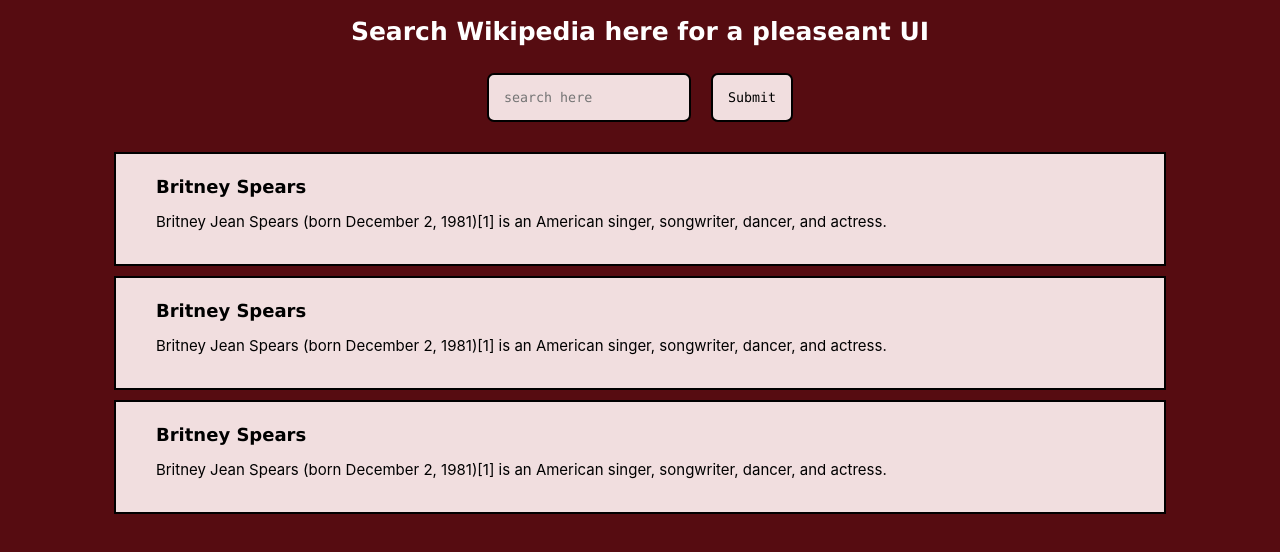
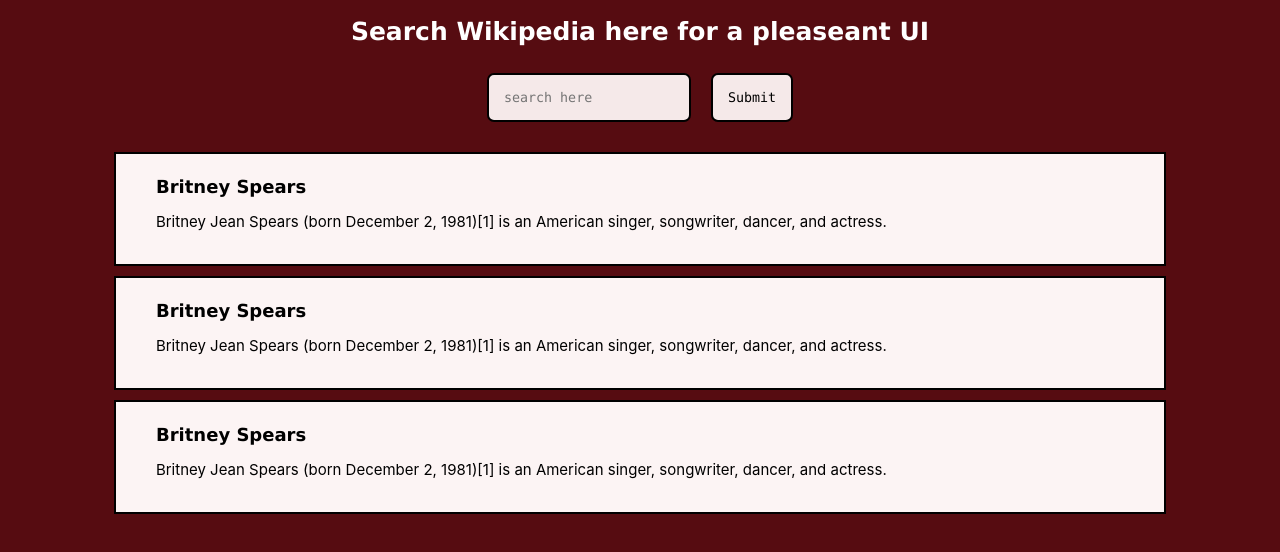
Before and after one commit to unachoza/Pretty-Wikipedia, a React (Create React App) app: page / in a window 1280 px wide. Shown: the top 552 px of the page. Built offline with nearby package versions, Linux system fonts and the light colour scheme.

Commit message:
fixed api call

```diff
--- a/package.json
+++ b/package.json
@@ -3,6 +3,7 @@
   "version": "0.1.0",
   "private": true,
   "dependencies": {
+    "axios": "^0.18.0",
     "hover.css": "^2.3.2",
     "react": "^16.8.4",
     "react-dom": "^16.8.4",
@@ -22,5 +23,6 @@
     "not dead",
     "not ie <= 11",
     "not op_mini all"
-  ]
+  ],
+  "devDependencies": {}
 }
--- a/src/App.js
+++ b/src/App.js
@@ -15,6 +15,7 @@
 
   searchWikipedia = (query) => {
     wikipedia.searchWikipedia(query).then((entires) => {
+    console.log(entires, "entires")
       this.setState({entires: entires})
     })
     console.log(`Searching Wikipedia for ${query}`)
--- a/src/CSS/Entry.css
+++ b/src/CSS/Entry.css
@@ -1,5 +1,5 @@
 .entry-card {
-    background-color: rgb(241, 222, 223);
+    background-color: rgb(252, 244, 244);
     height: 100px;
     width: 80%;
     border: solid black 2px;
--- a/src/components/wikipedia.js
+++ b/src/components/wikipedia.js
@@ -2,14 +2,11 @@
 
   const  wikipedia = {
 
-        searchWikipedia(query){
+        searchWikipedia:  (query) => {
             return fetch(`https://cors-anywhere.herokuapp.com/https://en.wikipedia.org/wiki/Special:ApiSandbox#action=query&list=search&srsearch=${query}&utf8=&format=json`)
             .then(response => response.text())
-            .then(entry => this.setState({entries: entry}))
+            .then(entry => ({entries: entry}))
         }
     }
 
-
-
-
 export default wikipedia
--- a/src/index.css
+++ b/src/index.css
@@ -24,6 +24,6 @@
   border: black solid 2px;
   border-radius: 7px;
   font-family: source-code-pro, Menlo, Monaco, Consolas, "Courier New", monospace;
-  background-color: rgb(241, 222, 223);
+  background-color: rgb(245, 233, 233);
 
 }
```
Also changed, not shown: 1 other file (tests, documents, lock files or other folders).
